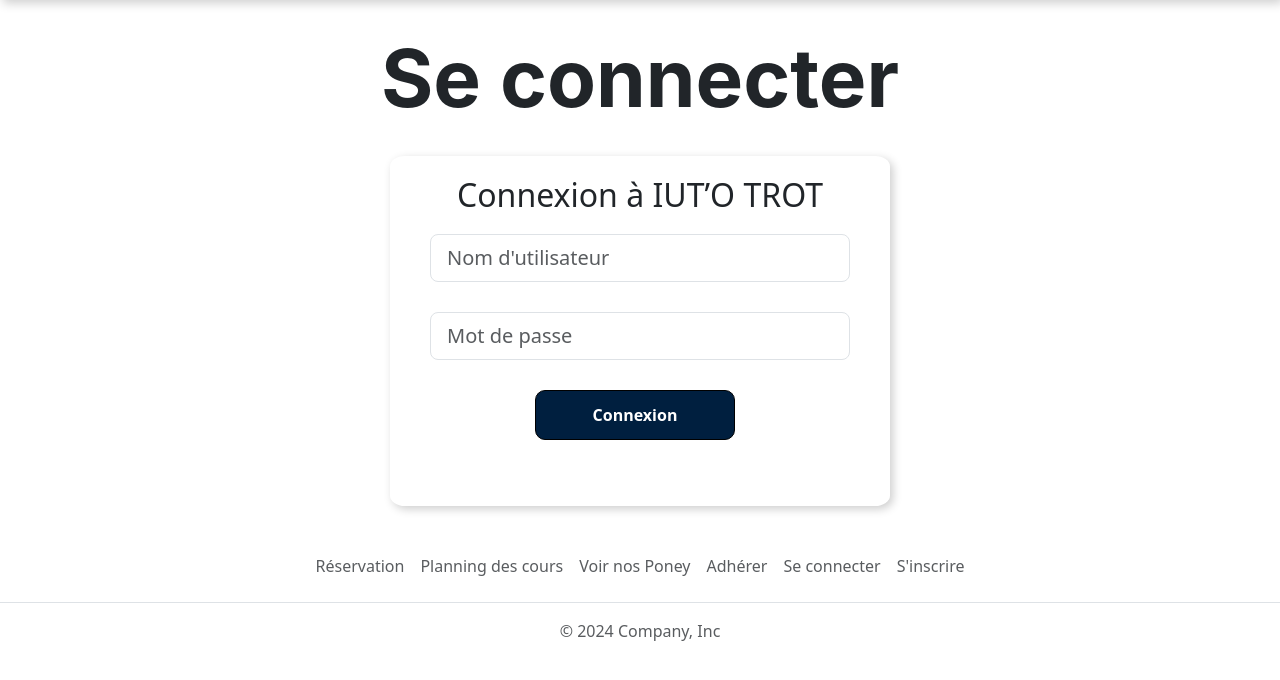
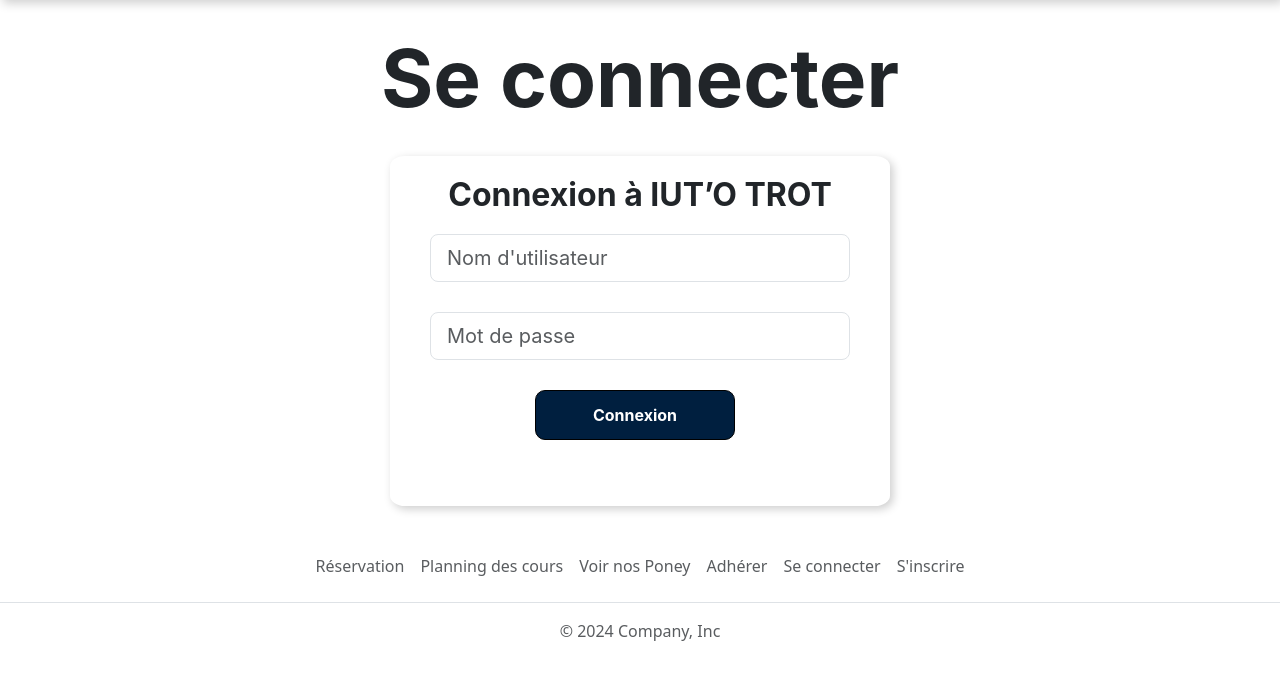
Before and after one commit to MatthiasCaroux/SAE_Poney, a Flask app: page /login/ in a window 1280 px wide. Shown: the part 158-838 px from the top of the page. Run offline with Flask 3, Linux system fonts and the light colour scheme.

Commit message:
fusion avec main

```diff
--- a/app/app.py
+++ b/app/app.py
@@ -14,6 +14,7 @@ def mkpath(p):
 
 app = Flask(__name__)
 
+
 app.config['MYSQL_HOST'] = 'servinfo-maria'
 app.config['MYSQL_USER'] = 'niveau'
 app.config['MYSQL_PASSWORD'] = 'niveau'
--- a/app/static/login.css
+++ b/app/static/login.css
@@ -27,6 +27,11 @@ button{
     padding: 10px;
     justify-content: space-around;
     text-align: center;
+    font-family: "Inter", sans-serif;
+    font-optical-sizing: auto;
+    font-weight: 100;
+    font-style: normal;
+    font-weight: bold;
 }
 
 .rectangle {
@@ -49,4 +54,17 @@ button{
     height: 50px;
     border-radius: 10px;
     align-self: center;
+    font-family: "Inter", sans-serif;
+    font-optical-sizing: auto;
+    font-weight: 100;
+    font-style: normal;
+    font-weight: bold;
 }
+
+h2{
+    font-family: "Inter", sans-serif;
+    font-optical-sizing: auto;
+    font-weight: 100;
+    font-style: normal;
+    font-weight: bold;
+}
```
